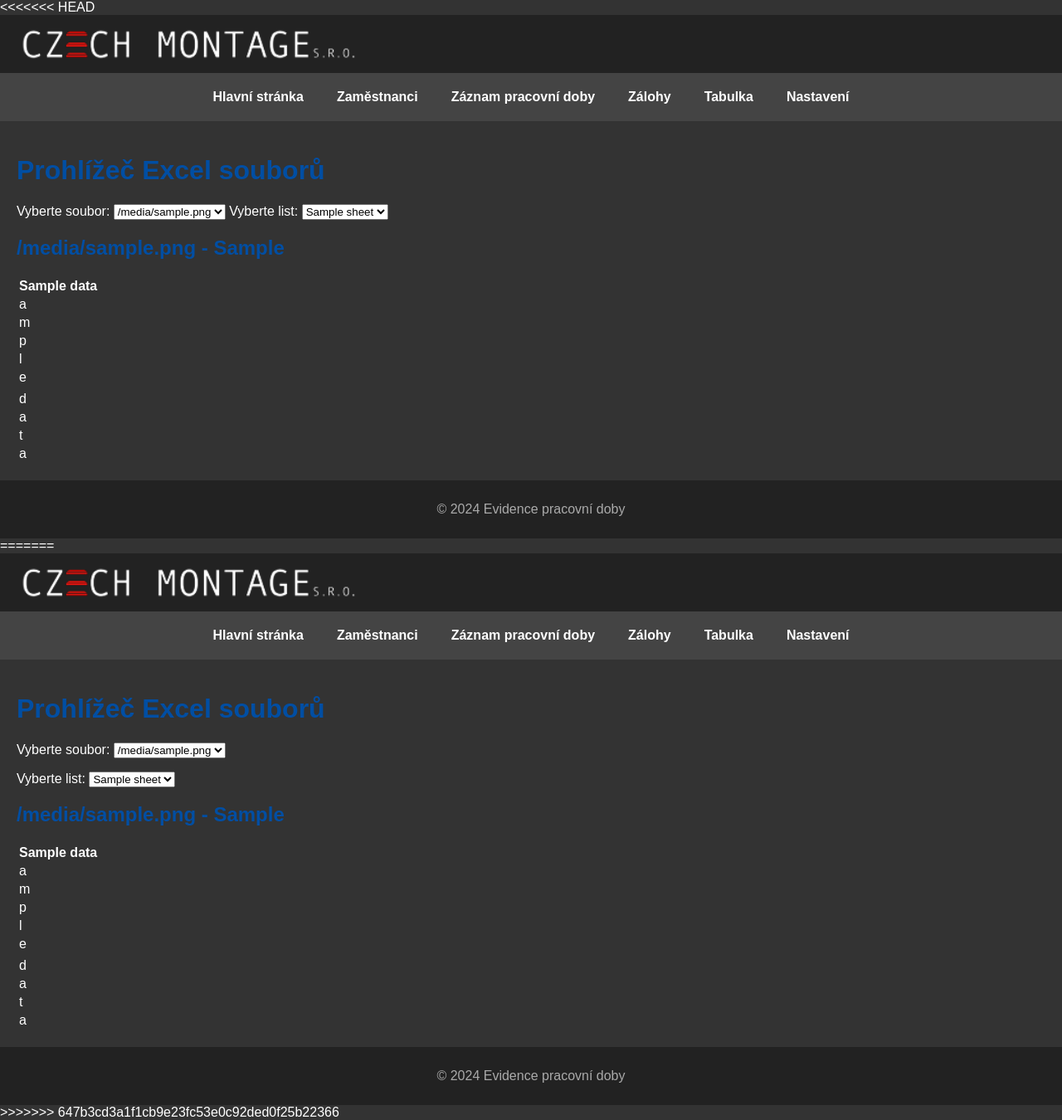
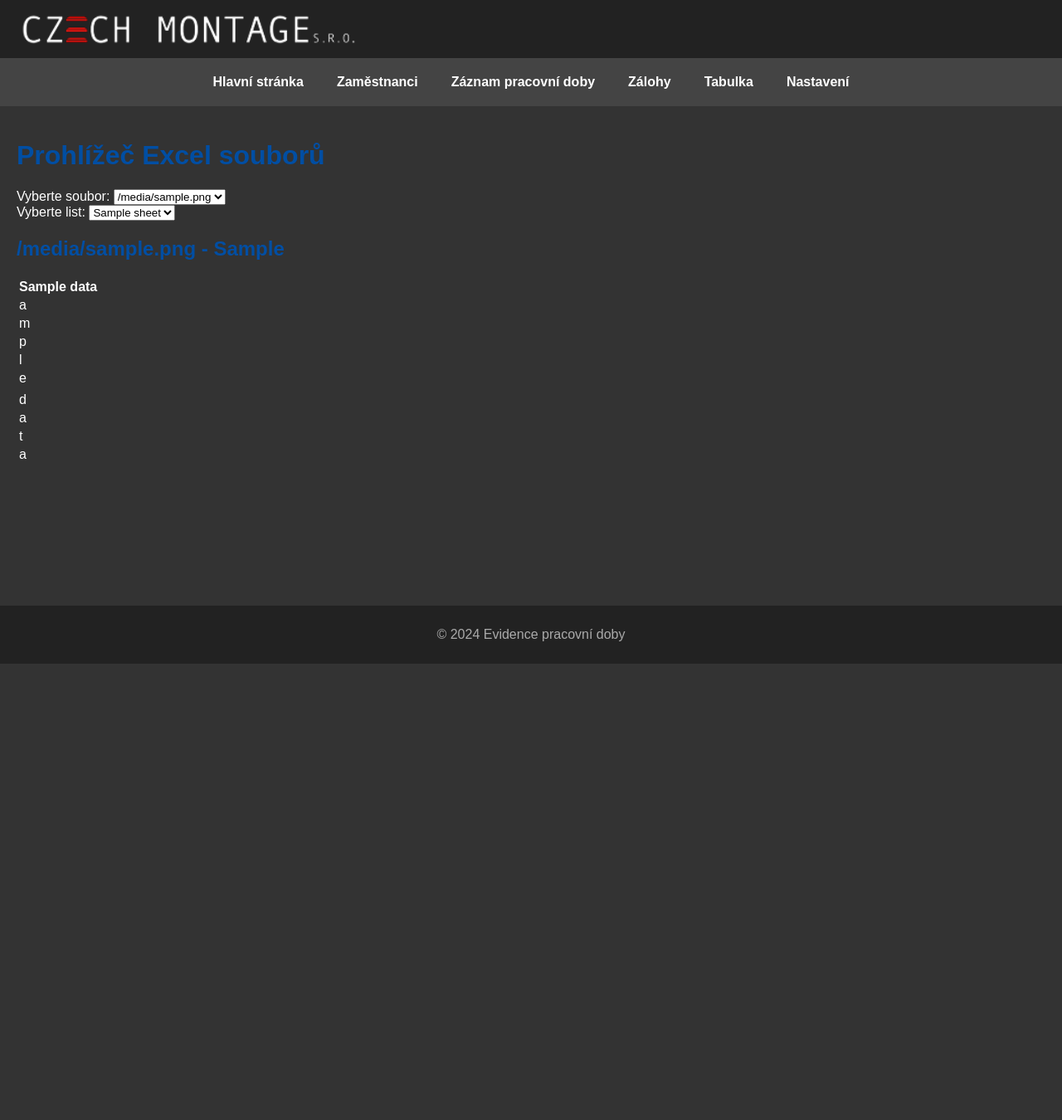
Before and after one commit to CowleyCZE/hodiny, a Flask app: template templates/excel_viewer.html in a window 1280 px wide. Shown: the whole page at 83% size. After the commit the page ends 800 px from the top, so only its background shows below. Run offline with Flask 3, Linux system fonts and the light colour scheme; the template is opened without the code that fills it: most values are stand-ins (such as "Sample title", 1, 10 or a date in 2020).

Commit message:
Uložení lokálních změn

```diff
--- a/app.py
+++ b/app.py
@@ -21,8 +21,8 @@ app = Flask(__name__)
 app.secret_key = 'your_secret_key'
 
 # Konstanty
-DATA_PATH = '/home/testuj/test/data'
-EXCEL_BASE_PATH = '/home/testuj/test/excel'
+DATA_PATH = '/home/Cowley/Hodiny/data'
+EXCEL_BASE_PATH = '/home/Cowley/hodiny/Excel'
 EXCEL_FILE_NAME = 'Hodiny_Cap.xlsx'
 EXCEL_FILE_NAME = 'Hodiny2024.xlsx'
 SETTINGS_FILE_PATH = 'settings.json'
@@ -242,7 +242,7 @@ def save_time():
 @app.route('/excel_viewer', methods=['GET'])
 def excel_viewer():
     try:
-        excel_dir = "/home/testuj/test/excel/"
+        excel_dir = "/home/Cowley/hodiny/excel/"
         excel_files = [f for f in os.listdir(excel_dir) if f.endswith('.xlsx')]
 
         selected_file = request.args.get('file')
--- a/templates/excel_viewer.html
+++ b/templates/excel_viewer.html
@@ -1,72 +1,3 @@
-<<<<<<< HEAD
-<!DOCTYPE html>
-<html lang="cs">
-<head>
-    <meta charset="UTF-8">
-    <meta name="viewport" content="width=device-width, initial-scale=1.0">
-    <title>Prohlížeč Excel souborů</title>
-    <link rel="stylesheet" href="{{ url_for('static', filename='style.css') }}">
-</head>
-<body>
-    <header>
-        <img src="{{ url_for('static', filename='images/logo.png') }}" alt="Logo" class="logo">
-    </header>
-
-    <nav class="nav">
-        <a href="{{ url_for('index') }}">Hlavní stránka</a>
-        <a href="{{ url_for('manage_employees') }}">Zaměstnanci</a>
-        <a href="{{ url_for('record_time') }}">Záznam pracovní doby</a>
-        <a href="{{ url_for('zalohy') }}">Zálohy</a>
-        <a href="{{ url_for('excel_viewer') }}">Tabulka</a>
-        <a href="{{ url_for('settings_page') }}">Nastavení</a>
-    </nav>
-
-    <main class="main">
-        <h1>Prohlížeč Excel souborů</h1>
-
-        <form method="GET" action="{{ url_for('excel_viewer') }}">
-            <input type="hidden" name="prev_file" value="{{ selected_file }}">
-            <label for="file">Vyberte soubor:</label>
-            <select name="file" id="file" onchange="this.form.submit()">
-                {% for file in excel_files %}
-                    <option value="{{ file }}" {% if file == selected_file %}selected{% endif %}>{{ file }}</option>
-                {% endfor %}
-            </select>
-
-            <label for="sheet">Vyberte list:</label>
-            <select name="sheet" id="sheet" onchange="this.form.submit()">
-                {% for sheet in sheet_names %}
-                    <option value="{{ sheet }}" {% if sheet == active_sheet %}selected{% endif %}>{{ sheet }}</option>
-                {% endfor %}
-            </select>
-        </form>
-
-        <h2>{{ selected_file }} - {{ active_sheet }}</h2>
-        <table>
-            <thead>
-                <tr>
-                    {% for header in data[0] %}
-                        <th>{{ header }}</th>
-                    {% endfor %}
-                </tr>
-            </thead>
-            <tbody>
-                {% for row in data[1:] %}
-                    <tr>
-                        {% for cell in row %}
-                            <td>{{ cell }}</td>
-                        {% endfor %}
-                    </tr>
-                {% endfor %}
-            </tbody>
-        </table>
-    </main>
-
-    <footer>
-        <p>&copy; 2024 Evidence pracovní doby</p>
-    </footer>
-</body>
-=======
 <!DOCTYPE html>
 <html lang="cs">
 <head>
@@ -138,5 +69,4 @@
         <p>&copy; 2024 Evidence pracovní doby</p>
     </footer>
 </body>
->>>>>>> 647b3cd3a1f1cb9e23fc53e0c92ded0f25b22366
 </html>
```
Also changed, not shown: excel_manager2024.py (line endings or trailing spaces), templates/settings_page.html (line endings or trailing spaces), 1 other file.
